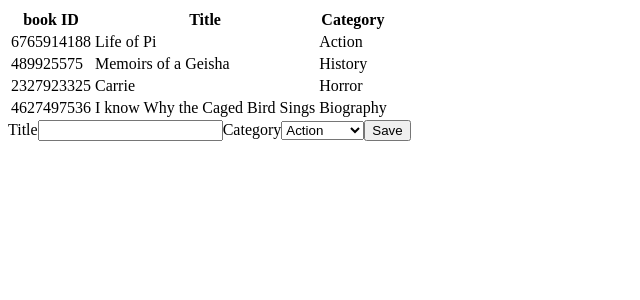
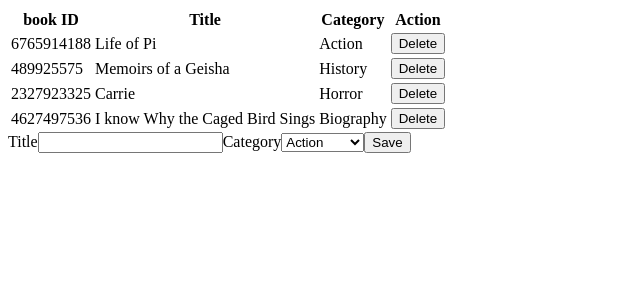
Before and after one commit to sjcco/bookstore, a React (Create React App) app: page / in a window 1280 px wide. Shown: the top 300 px of the page, without its empty margins (0-640 px from the left). Built offline with nearby package versions, Linux system fonts and the light colour scheme.

Commit message:
Add feature to remove books

```diff
--- a/src/components/Book.js
+++ b/src/components/Book.js
@@ -1,12 +1,18 @@
 import PropTypes from 'prop-types';
 
-const Book = ({ book }) => (
+const Book = props => {
+  const { book, removeBook } = props;
+  return (
     <tr>
       <td>{book.id}</td>
       <td>{book.title}</td>
       <td>{book.category}</td>
+      <td>
+        <button type="button" onClick={() => removeBook(book)}>Delete</button>
+      </td>
     </tr>
   );
+};
 
 Book.propTypes = {
   book: PropTypes.shape({
@@ -14,6 +20,7 @@ Book.propTypes = {
     title: PropTypes.string.isRequired,
     category: PropTypes.string.isRequired,
   }).isRequired,
+  removeBook: PropTypes.func.isRequired,
 };
 
 export default Book;
--- a/src/containers/BooksList.js
+++ b/src/containers/BooksList.js
@@ -1,21 +1,31 @@
 import { connect } from 'react-redux';
 import PropTypes from 'prop-types';
 import Book from '../components/Book';
+import { REMOVE_BOOK } from '../actions';
 
-const BookList = ({ books }) => (
+const BookList = props => {
+  const { books } = props;
+  const handleRemoveBook = book => {
+    // eslint-disable-next-line react/prop-types
+    props.dispatch(REMOVE_BOOK(book));
+  };
+
+  return (
     <table>
       <thead>
         <tr>
           <th>book ID</th>
           <th>Title</th>
           <th>Category</th>
+          <th>Action</th>
         </tr>
       </thead>
       <tbody>
-      {books.map(book => (<Book key={book.id} book={book} />))}
+        {books.map(book => (<Book key={book.id} book={book} removeBook={handleRemoveBook} />))}
       </tbody>
     </table>
   );
+};
 
 BookList.propTypes = {
   books: PropTypes.arrayOf(PropTypes.shape({
```
Lines whose indentation alone changed are shown as unchanged.
